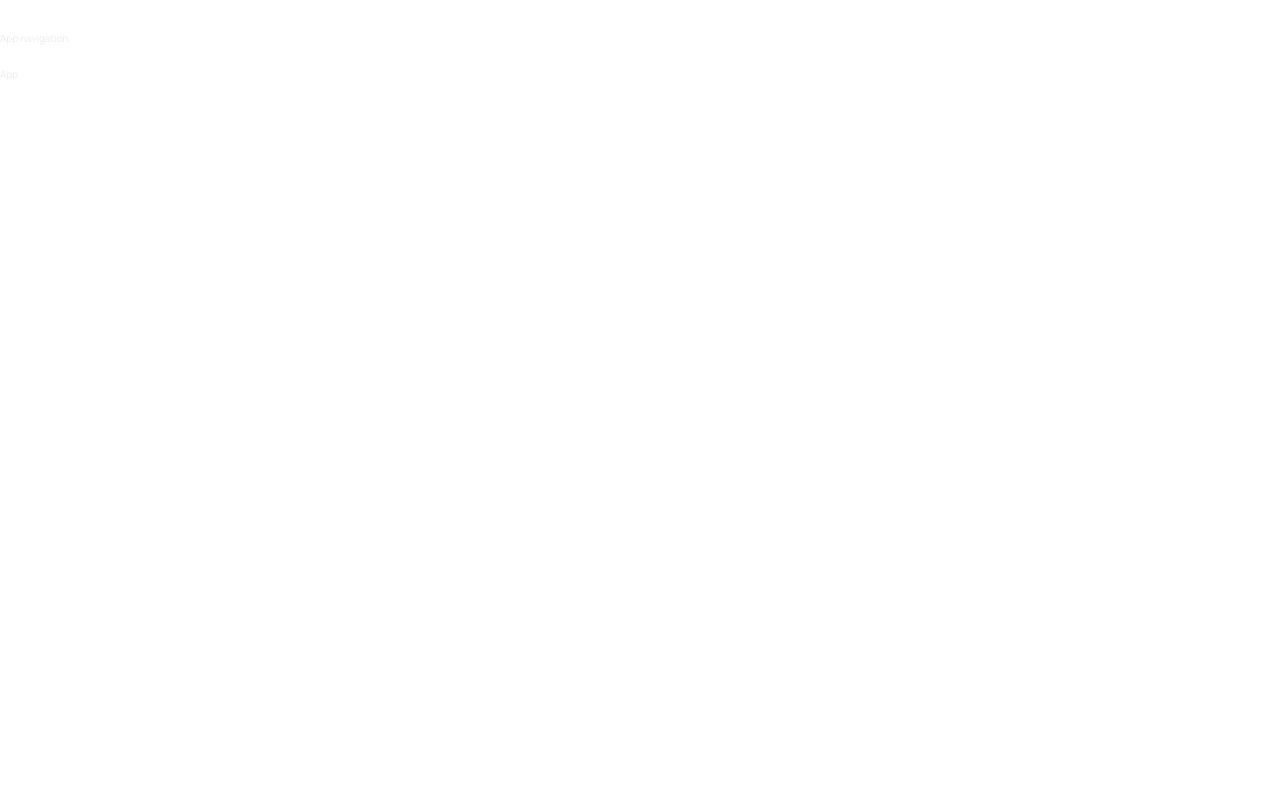
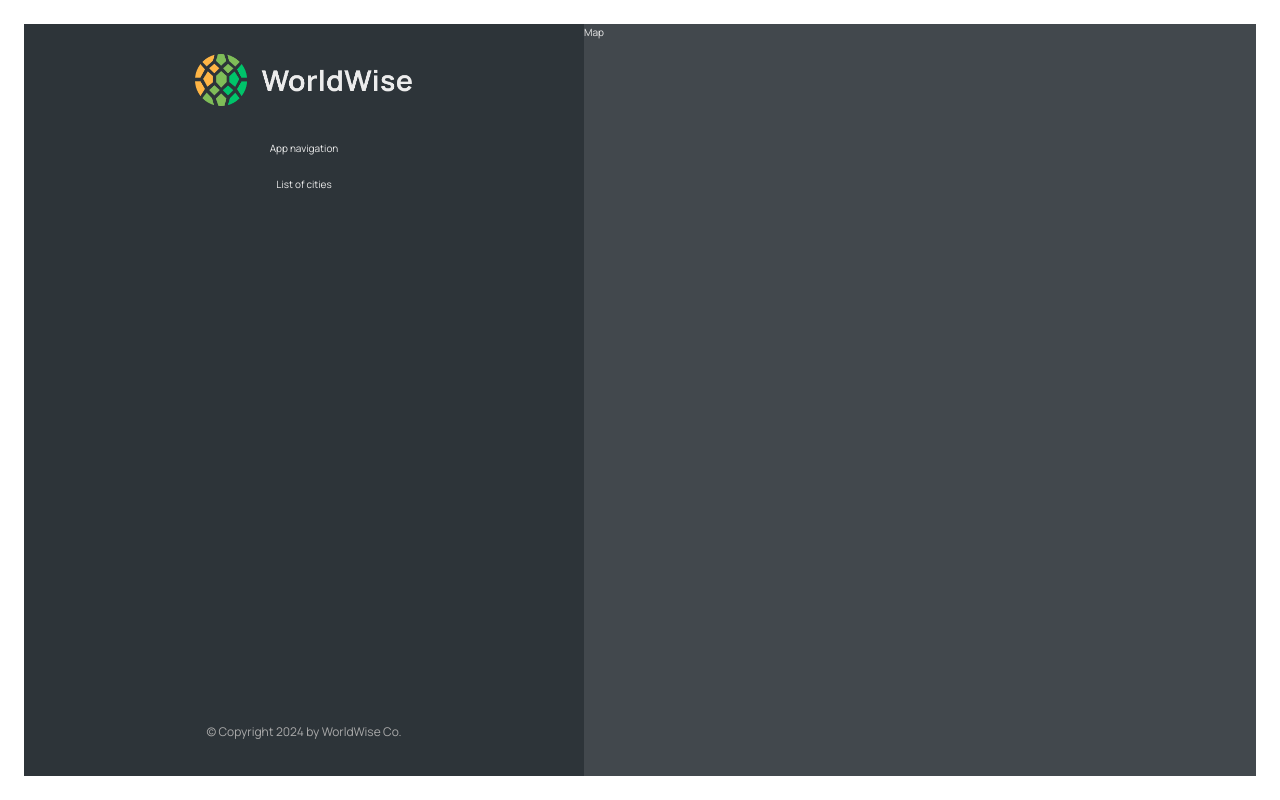
Before and after one commit to wbdvlpmnt/React_worldwise, a React (Vite) app: page /app in a window 1280 px wide. Built offline with nearby package versions, Linux system fonts and the light colour scheme.

Commit message:
building app layout

```diff
--- /dev/null
+++ b/src/components/Map.jsx
@@ -0,0 +1,5 @@
+import styles from "./Map.module.css";
+
+export default function Map() {
+  return <div className={styles.mapContainer}>Map</div>;
+}
--- /dev/null
+++ b/src/components/SideBar.jsx
@@ -0,0 +1,18 @@
+import styles from "./Sidebar.module.css";
+import Logo from "./Logo";
+import AppNav from "./AppNav";
+
+export default function SideBar() {
+  return (
+    <div className={styles.sidebar}>
+      <Logo />
+      <AppNav />
+      <p>List of cities</p>
+      <footer className={styles.footer}>
+        <p className={styles.copyright}>
+          &copy; Copyright {new Date().getFullYear()} by WorldWise Co.
+        </p>
+      </footer>
+    </div>
+  );
+}
--- a/src/pages/AppLayout.jsx
+++ b/src/pages/AppLayout.jsx
@@ -1,10 +1,12 @@
-import AppNav from "../components/AppNav";
+import Map from "../components/Map";
+import SideBar from "../components/SideBar";
+import styles from "./AppLayout.module.css";
 
 export default function AppLayout() {
   return (
-    <div>
-      <AppNav />
-      <p>App</p>
+    <div className={styles.app}>
+      <SideBar />
+      <Map />
     </div>
   );
 }
```
Also changed, not shown: src/index.css (+3 -4 lines).
